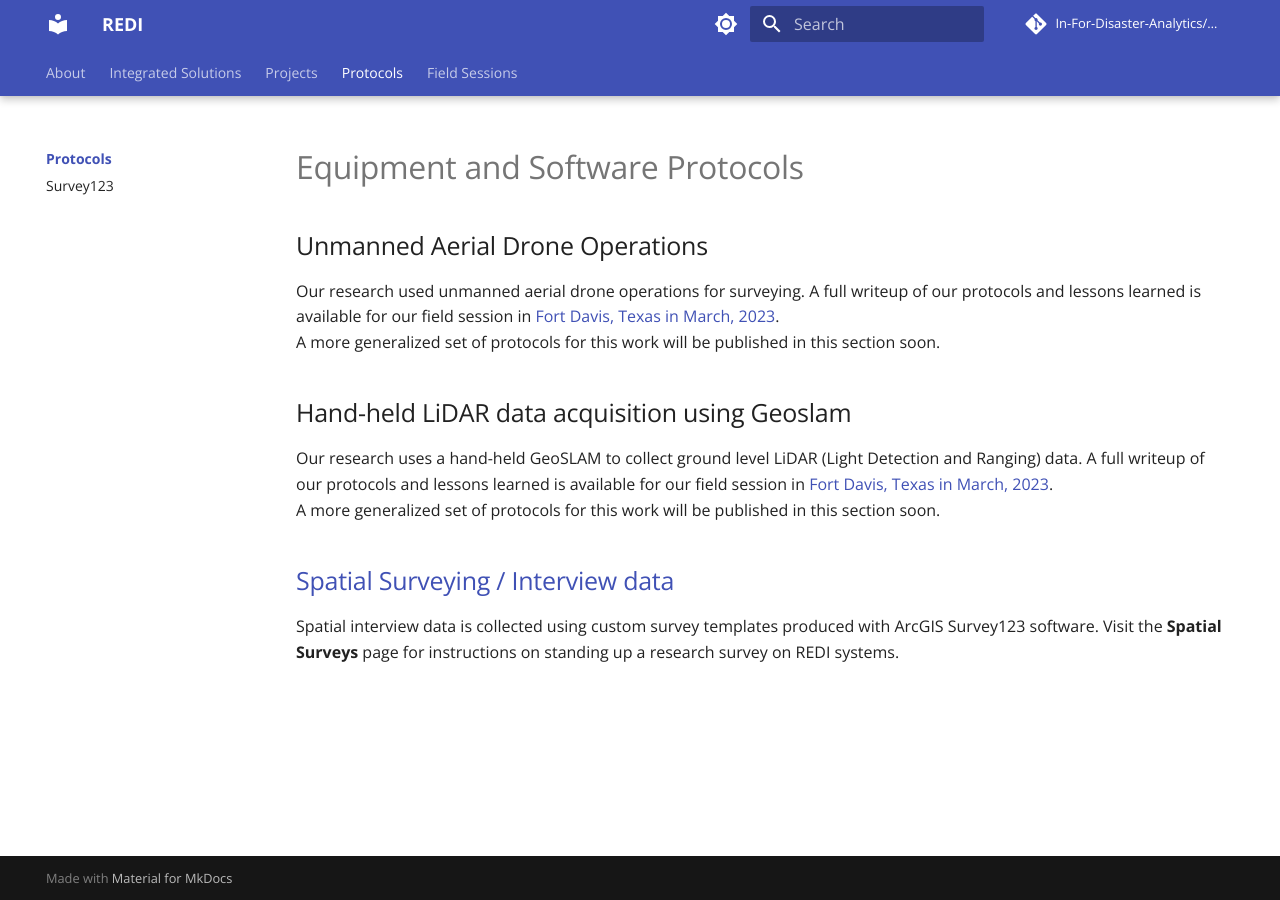
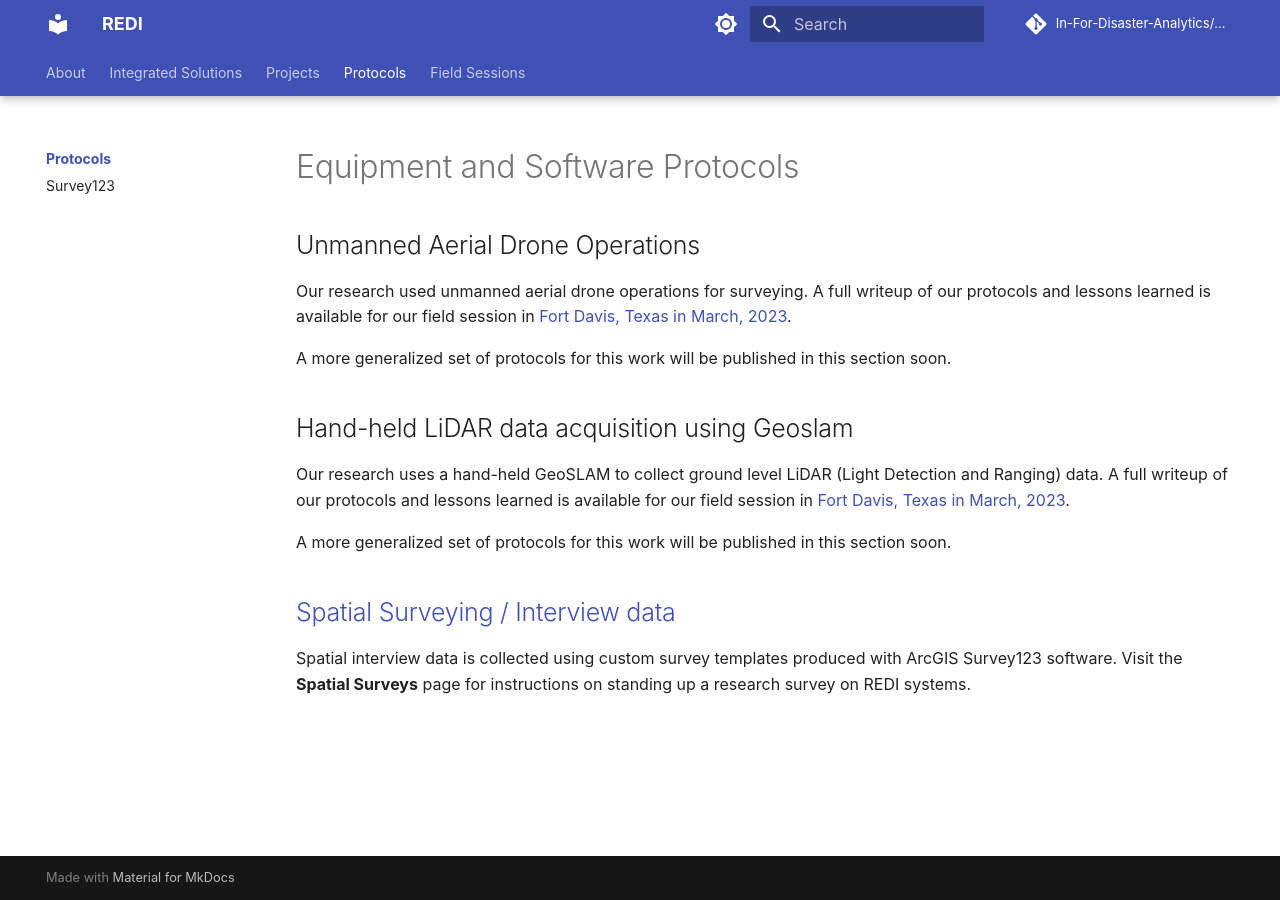
Before and after one commit to In-For-Disaster-Analytics/REDI-Documentation, an MkDocs documentation site: the page built from docs/protocols/index.md, in a window 1280 px wide. Built offline with MkDocs 1.6.1 and Material for MkDocs 9.7.7, drawn with Linux system fonts in a browser that asks for light colours; comment, search, counter and statistics services are not loaded.

Commit message:
style updates

```diff
--- a/docs/protocols/index.md
+++ b/docs/protocols/index.md
@@ -8,7 +8,6 @@ hide:
 ## Unmanned Aerial Drone Operations
 
 Our research used unmanned aerial drone operations for surveying. A full writeup of our protocols and lessons learned is available for our field session in [Fort Davis, Texas in March, 2023](../field-sessions/fort-davis-march-23/drone.md).
-
 
 A more generalized set of protocols for this work will be published in this section soon.
 
--- a/docs/stylesheets/output.css
+++ /dev/null
@@ -1,555 +0,0 @@
-/*
-! tailwindcss v3.4.3 | MIT License | https://tailwindcss.com
-*/
-
-/*
-1. Prevent padding and border from affecting element width. (https://github.com/mozdevs/cssremedy/issues/4)
-2. Allow adding a border to an element by just adding a border-width. (https://github.com/tailwindcss/tailwindcss/pull/116)
-*/
-
-*,
-::before,
-::after {
-  box-sizing: border-box;
-  /* 1 */
-  border-width: 0;
-  /* 2 */
-  border-style: solid;
-  /* 2 */
-  border-color: #e5e7eb;
-  /* 2 */
-}
-
-::before,
-::after {
-  --tw-content: '';
-}
-
-/*
-1. Use a consistent sensible line-height in all browsers.
-2. Prevent adjustments of font size after orientation changes in iOS.
-3. Use a more readable tab size.
-4. Use the user's configured `sans` font-family by default.
-5. Use the user's configured `sans` font-feature-settings by default.
-6. Use the user's configured `sans` font-variation-settings by default.
-7. Disable tap highlights on iOS
-*/
-
-html,
-:host {
-  line-height: 1.5;
-  /* 1 */
-  -webkit-text-size-adjust: 100%;
-  /* 2 */
-  -moz-tab-size: 4;
-  /* 3 */
-  -o-tab-size: 4;
-     tab-size: 4;
-  /* 3 */
-  font-family: ui-sans-serif, system-ui, sans-serif, "Apple Color Emoji", "Segoe UI Emoji", "Segoe UI Symbol", "Noto Color Emoji";
-  /* 4 */
-  font-feature-settings: normal;
-  /* 5 */
-  font-variation-settings: normal;
-  /* 6 */
-  -webkit-tap-highlight-color: transparent;
-  /* 7 */
-}
-
-/*
-1. Remove the margin in all browsers.
-2. Inherit line-height from `html` so users can set them as a class directly on the `html` element.
-*/
-
-body {
-  margin: 0;
-  /* 1 */
-  line-height: inherit;
-  /* 2 */
-}
-
-/*
-1. Add the correct height in Firefox.
-2. Correct the inheritance of border color in Firefox. (https://bugzilla.mozilla.org/show_bug.cgi?id=190655)
-3. Ensure horizontal rules are visible by default.
-*/
-
-hr {
-  height: 0;
-  /* 1 */
-  color: inherit;
-  /* 2 */
-  border-top-width: 1px;
-  /* 3 */
-}
-
-/*
-Add the correct text decoration in Chrome, Edge, and Safari.
-*/
-
-abbr:where([title]) {
-  -webkit-text-decoration: underline dotted;
-          text-decoration: underline dotted;
-}
-
-/*
-Remove the default font size and weight for headings.
-*/
-
-h1,
-h2,
-h3,
-h4,
-h5,
-h6 {
-  font-size: inherit;
-  font-weight: inherit;
-}
-
-/*
-Reset links to optimize for opt-in styling instead of opt-out.
-*/
-
-a {
-  color: inherit;
-  text-decoration: inherit;
-}
-
-/*
-Add the correct font weight in Edge and Safari.
-*/
-
-b,
-strong {
-  font-weight: bolder;
-}
-
-/*
-1. Use the user's configured `mono` font-family by default.
-2. Use the user's configured `mono` font-feature-settings by default.
-3. Use the user's configured `mono` font-variation-settings by default.
-4. Correct the odd `em` font sizing in all browsers.
-*/
-
-code,
-kbd,
-samp,
-pre {
-  font-family: ui-monospace, SFMono-Regular, Menlo, Monaco, Consolas, "Liberation Mono", "Courier New", monospace;
-  /* 1 */
-  font-feature-settings: normal;
-  /* 2 */
-  font-variation-settings: normal;
-  /* 3 */
-  font-size: 1em;
-  /* 4 */
-}
-
-/*
-Add the correct font size in all browsers.
-*/
-
-small {
-  font-size: 80%;
-}
-
-/*
-Prevent `sub` and `sup` elements from affecting the line height in all browsers.
-*/
-
-sub,
-sup {
-  font-size: 75%;
-  line-height: 0;
-  position: relative;
-  vertical-align: baseline;
-}
-
-sub {
-  bottom: -0.25em;
-}
-
-sup {
-  top: -0.5em;
-}
-
-/*
-1. Remove text indentation from table contents in Chrome and Safari. (https://bugs.chromium.org/p/chromium/issues/detail?id=999088, https://bugs.webkit.org/show_bug.cgi?id=201297)
-2. Correct table border color inheritance in all Chrome and Safari. (https://bugs.chromium.org/p/chromium/issues/detail?id=935729, https://bugs.webkit.org/show_bug.cgi?id=195016)
-3. Remove gaps between table borders by default.
-*/
-
-table {
-  text-indent: 0;
-  /* 1 */
-  border-color: inherit;
-  /* 2 */
-  border-collapse: collapse;
-  /* 3 */
-}
-
-/*
-1. Change the font styles in all browsers.
-2. Remove the margin in Firefox and Safari.
-3. Remove default padding in all browsers.
-*/
-
-button,
-input,
-optgroup,
-select,
-textarea {
-  font-family: inherit;
-  /* 1 */
-  font-feature-settings: inherit;
-  /* 1 */
-  font-variation-settings: inherit;
-  /* 1 */
-  font-size: 100%;
-  /* 1 */
-  font-weight: inherit;
-  /* 1 */
-  line-height: inherit;
-  /* 1 */
-  letter-spacing: inherit;
-  /* 1 */
-  color: inherit;
-  /* 1 */
-  margin: 0;
-  /* 2 */
-  padding: 0;
-  /* 3 */
-}
-
-/*
-Remove the inheritance of text transform in Edge and Firefox.
-*/
-
-button,
-select {
-  text-transform: none;
-}
-
-/*
-1. Correct the inability to style clickable types in iOS and Safari.
-2. Remove default button styles.
-*/
-
-button,
-input:where([type='button']),
-input:where([type='reset']),
-input:where([type='submit']) {
-  -webkit-appearance: button;
-  /* 1 */
-  background-color: transparent;
-  /* 2 */
-  background-image: none;
-  /* 2 */
-}
-
-/*
-Use the modern Firefox focus style for all focusable elements.
-*/
-
-:-moz-focusring {
-  outline: auto;
-}
-
-/*
-Remove the additional `:invalid` styles in Firefox. (https://github.com/mozilla/gecko-dev/blob/2f9eacd9d3d995c937b4251a5557d95d494c9be1/layout/style/res/forms.css#L728-L737)
-*/
-
-:-moz-ui-invalid {
-  box-shadow: none;
-}
-
-/*
-Add the correct vertical alignment in Chrome and Firefox.
-*/
-
-progress {
-  vertical-align: baseline;
-}
-
-/*
-Correct the cursor style of increment and decrement buttons in Safari.
-*/
-
-::-webkit-inner-spin-button,
-::-webkit-outer-spin-button {
-  height: auto;
-}
-
-/*
-1. Correct the odd appearance in Chrome and Safari.
-2. Correct the outline style in Safari.
-*/
-
-[type='search'] {
-  -webkit-appearance: textfield;
-  /* 1 */
-  outline-offset: -2px;
-  /* 2 */
-}
-
-/*
-Remove the inner padding in Chrome and Safari on macOS.
-*/
-
-::-webkit-search-decoration {
-  -webkit-appearance: none;
-}
-
-/*
-1. Correct the inability to style clickable types in iOS and Safari.
-2. Change font properties to `inherit` in Safari.
-*/
-
-::-webkit-file-upload-button {
-  -webkit-appearance: button;
-  /* 1 */
-  font: inherit;
-  /* 2 */
-}
-
-/*
-Add the correct display in Chrome and Safari.
-*/
-
-summary {
-  display: list-item;
-}
-
-/*
-Removes the default spacing and border for appropriate elements.
-*/
-
-blockquote,
-dl,
-dd,
-h1,
-h2,
-h3,
-h4,
-h5,
-h6,
-hr,
-figure,
-p,
-pre {
-  margin: 0;
-}
-
-fieldset {
-  margin: 0;
-  padding: 0;
-}
-
-legend {
-  padding: 0;
-}
-
-ol,
-ul,
-menu {
-  list-style: none;
-  margin: 0;
-  padding: 0;
-}
-
-/*
-Reset default styling for dialogs.
-*/
-
-dialog {
-  padding: 0;
-}
-
-/*
-Prevent resizing textareas horizontally by default.
-*/
-
-textarea {
-  resize: vertical;
-}
-
-/*
-1. Reset the default placeholder opacity in Firefox. (https://github.com/tailwindlabs/tailwindcss/issues/3300)
-2. Set the default placeholder color to the user's configured gray 400 color.
-*/
-
-input::-moz-placeholder, textarea::-moz-placeholder {
-  opacity: 1;
-  /* 1 */
-  color: #9ca3af;
-  /* 2 */
-}
-
-input::placeholder,
-textarea::placeholder {
-  opacity: 1;
-  /* 1 */
-  color: #9ca3af;
-  /* 2 */
-}
-
-/*
-Set the default cursor for buttons.
-*/
-
-button,
-[role="button"] {
-  cursor: pointer;
-}
-
-/*
-Make sure disabled buttons don't get the pointer cursor.
-*/
-
-:disabled {
-  cursor: default;
-}
-
-/*
-1. Make replaced elements `display: block` by default. (https://github.com/mozdevs/cssremedy/issues/14)
-2. Add `vertical-align: middle` to align replaced elements more sensibly by default. (https://github.com/jensimmons/cssremedy/issues/14#issuecomment-634934210)
-   This can trigger a poorly considered lint error in some tools but is included by design.
-*/
-
-img,
-svg,
-video,
-canvas,
-audio,
-iframe,
-embed,
-object {
-  display: block;
-  /* 1 */
-  vertical-align: middle;
-  /* 2 */
-}
-
-/*
-Constrain images and videos to the parent width and preserve their intrinsic aspect ratio. (https://github.com/mozdevs/cssremedy/issues/14)
-*/
-
-img,
-video {
-  max-width: 100%;
-  height: auto;
-}
-
-/* Make elements with the HTML hidden attribute stay hidden by default */
-
-[hidden] {
-  display: none;
-}
-
-*, ::before, ::after {
-  --tw-border-spacing-x: 0;
-  --tw-border-spacing-y: 0;
-  --tw-translate-x: 0;
-  --tw-translate-y: 0;
-  --tw-rotate: 0;
-  --tw-skew-x: 0;
-  --tw-skew-y: 0;
-  --tw-scale-x: 1;
-  --tw-scale-y: 1;
-  --tw-pan-x:  ;
-  --tw-pan-y:  ;
-  --tw-pinch-zoom:  ;
-  --tw-scroll-snap-strictness: proximity;
-  --tw-gradient-from-position:  ;
-  --tw-gradient-via-position:  ;
-  --tw-gradient-to-position:  ;
-  --tw-ordinal:  ;
-  --tw-slashed-zero:  ;
-  --tw-numeric-figure:  ;
-  --tw-numeric-spacing:  ;
-  --tw-numeric-fraction:  ;
-  --tw-ring-inset:  ;
-  --tw-ring-offset-width: 0px;
-  --tw-ring-offset-color: #fff;
-  --tw-ring-color: rgb(59 130 246 / 0.5);
-  --tw-ring-offset-shadow: 0 0 #0000;
-  --tw-ring-shadow: 0 0 #0000;
-  --tw-shadow: 0 0 #0000;
-  --tw-shadow-colored: 0 0 #0000;
-  --tw-blur:  ;
-  --tw-brightness:  ;
-  --tw-contrast:  ;
-  --tw-grayscale:  ;
-  --tw-hue-rotate:  ;
-  --tw-invert:  ;
-  --tw-saturate:  ;
-  --tw-sepia:  ;
-  --tw-drop-shadow:  ;
-  --tw-backdrop-blur:  ;
-  --tw-backdrop-brightness:  ;
-  --tw-backdrop-contrast:  ;
-  --tw-backdrop-grayscale:  ;
-  --tw-backdrop-hue-rotate:  ;
-  --tw-backdrop-invert:  ;
-  --tw-backdrop-opacity:  ;
-  --tw-backdrop-saturate:  ;
-  --tw-backdrop-sepia:  ;
-  --tw-contain-size:  ;
-  --tw-contain-layout:  ;
-  --tw-contain-paint:  ;
-  --tw-contain-style:  ;
-}
-
-::backdrop {
-  --tw-border-spacing-x: 0;
-  --tw-border-spacing-y: 0;
-  --tw-translate-x: 0;
-  --tw-translate-y: 0;
-  --tw-rotate: 0;
-  --tw-skew-x: 0;
-  --tw-skew-y: 0;
-  --tw-scale-x: 1;
-  --tw-scale-y: 1;
-  --tw-pan-x:  ;
-  --tw-pan-y:  ;
-  --tw-pinch-zoom:  ;
-  --tw-scroll-snap-strictness: proximity;
-  --tw-gradient-from-position:  ;
-  --tw-gradient-via-position:  ;
-  --tw-gradient-to-position:  ;
-  --tw-ordinal:  ;
-  --tw-slashed-zero:  ;
-  --tw-numeric-figure:  ;
-  --tw-numeric-spacing:  ;
-  --tw-numeric-fraction:  ;
-  --tw-ring-inset:  ;
-  --tw-ring-offset-width: 0px;
-  --tw-ring-offset-color: #fff;
-  --tw-ring-color: rgb(59 130 246 / 0.5);
-  --tw-ring-offset-shadow: 0 0 #0000;
-  --tw-ring-shadow: 0 0 #0000;
-  --tw-shadow: 0 0 #0000;
-  --tw-shadow-colored: 0 0 #0000;
-  --tw-blur:  ;
-  --tw-brightness:  ;
-  --tw-contrast:  ;
-  --tw-grayscale:  ;
-  --tw-hue-rotate:  ;
-  --tw-invert:  ;
-  --tw-saturate:  ;
-  --tw-sepia:  ;
-  --tw-drop-shadow:  ;
-  --tw-backdrop-blur:  ;
-  --tw-backdrop-brightness:  ;
-  --tw-backdrop-contrast:  ;
-  --tw-backdrop-grayscale:  ;
-  --tw-backdrop-hue-rotate:  ;
-  --tw-backdrop-invert:  ;
-  --tw-backdrop-opacity:  ;
-  --tw-backdrop-saturate:  ;
-  --tw-backdrop-sepia:  ;
-  --tw-contain-size:  ;
-  --tw-contain-layout:  ;
-  --tw-contain-paint:  ;
-  --tw-contain-style:  ;
-}
--- a/docs/stylesheets/tailwind.css
+++ /dev/null
@@ -1,3 +0,0 @@
-@import 'tailwindcss/base';
-@import 'tailwindcss/components';
-@import 'tailwindcss/utilities';
--- a/mkdocs.yml
+++ b/mkdocs.yml
@@ -45,10 +45,10 @@ theme:
 
 
 extra_css:
-  - stylesheets/output.css
+  - stylesheets/extra.css
 
-extra_javascript:
-  - javascripts/extra.js
+# extra_javascript:
+#   - javascripts/extra.js
 
 # plugins:
 #   - privacy:
@@ -57,9 +57,14 @@ extra_javascript:
 
 markdown_extensions:
   - attr_list
+  - pymdownx.critic
+  - pymdownx.caret
   - pymdownx.emoji:
       emoji_index: !!python/name:material.extensions.emoji.twemoji
       emoji_generator: !!python/name:material.extensions.emoji.to_svg
+  - pymdownx.keys
+  - pymdownx.mark
+  - pymdownx.tilde
   - toc:
       permalink: true
 
```
Also changed, not shown: docs/field-sessions/index.md (+1 -1 lines), docs/field-sessions/fort-davis-march-23/drone.md (line endings or trailing spaces), docs/javascripts/extra.js (deleted).
